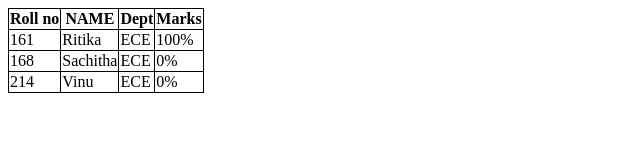
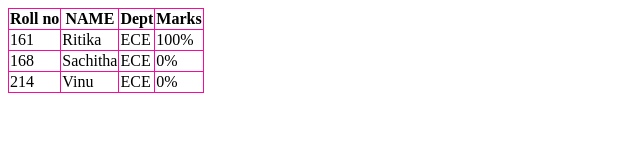
Before and after one commit to Ritikaaa14/ritika, a plain HTML site: page TABLE.HTML in a window 1280 px wide. Shown: the whole page, without its empty margins (0-640 px from the left). Drawn offline with Linux system fonts and the light colour scheme.

Commit message:
jdgiousefhuesfgesues

```diff
--- a/TABLE.HTML
+++ b/TABLE.HTML
@@ -7,7 +7,7 @@
     <style>
         table,th,td
         {
-            border: 1px solid black;
+            border: 1px solid rgb(245, 11, 159);
             border-collapse: collapse;
         }
     </style>
```
